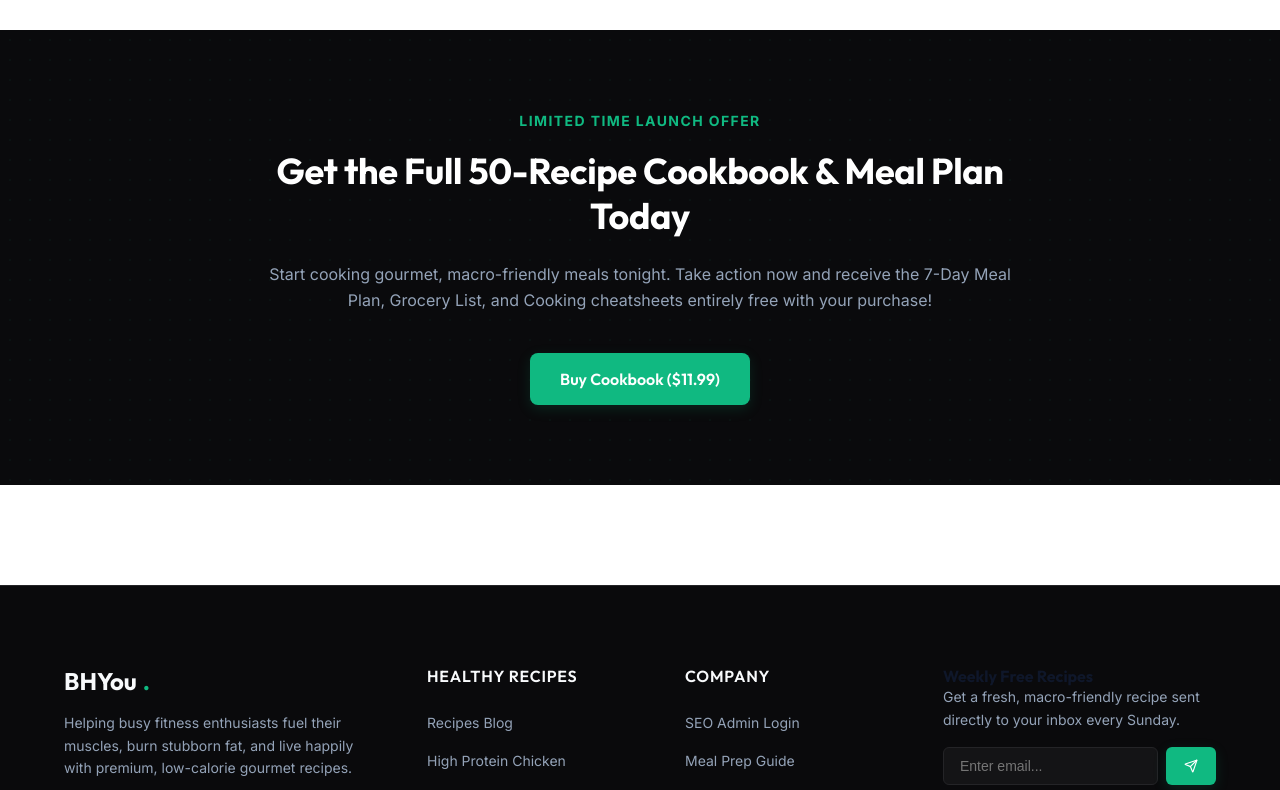
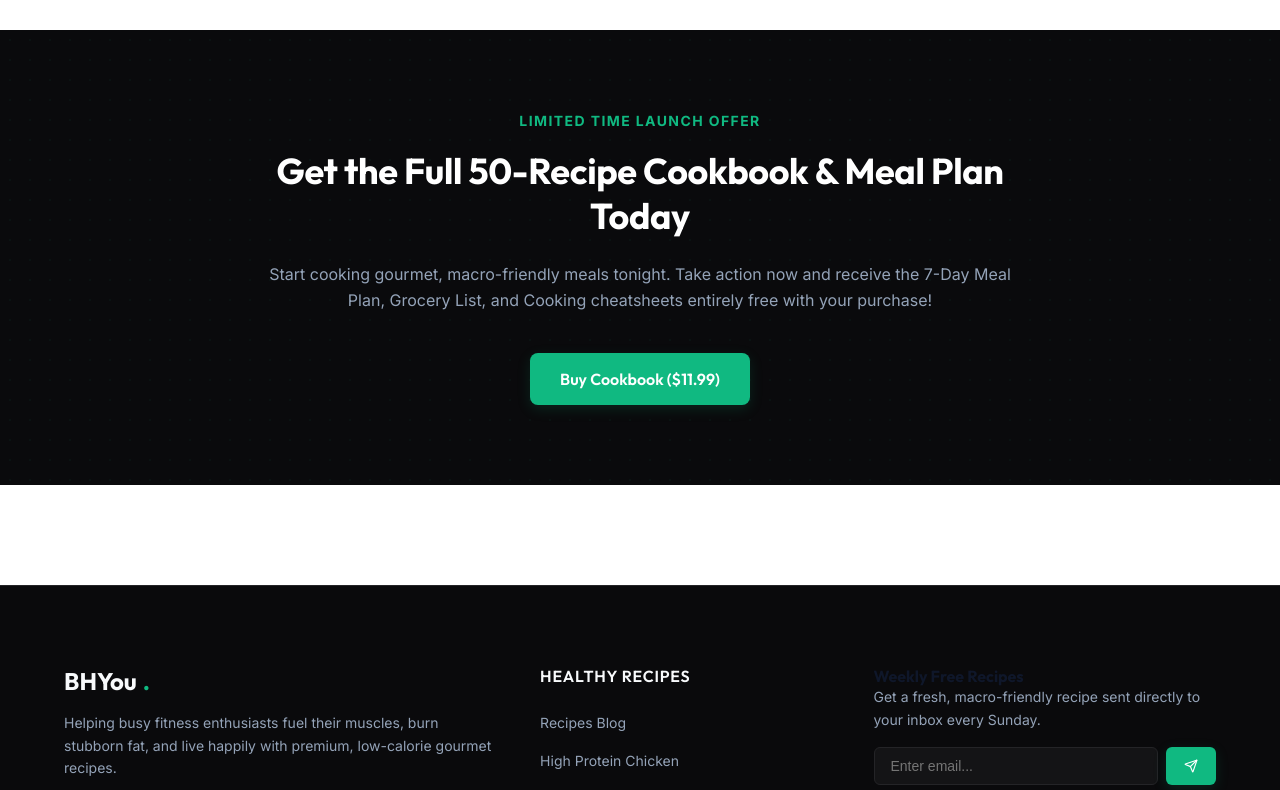
Before and after one commit to driss26/bhyouebook, a React (Vite) app: page / in a window 1280 px wide. Shown: the part 2000-2790 px from the top of the page. Built offline with nearby package versions, Linux system fonts and the light colour scheme; no server answers; the database is empty.

Commit message:
remove Company navigation column and Affiliate Terms from footer

```diff
--- a/src/App.tsx
+++ b/src/App.tsx
@@ -256,15 +256,6 @@ function App() {
                 </ul>
               </div>
 
-              {/* Navigation Col */}
-              <div className="footer-column">
-                <h4>Company</h4>
-                <ul className="footer-links">
-                  <li><Link to="/admin" className="footer-link">SEO Admin Login</Link></li>
-                  <li><Link to="/cookbook" className="footer-link">Meal Prep Guide</Link></li>
-                </ul>
-              </div>
-
               {/* Newsletter Col */}
               <div className="footer-newsletter">
                 <h4>Weekly Free Recipes</h4>
@@ -294,7 +285,6 @@ function App() {
                   <Shield size={12} /> Privacy Policy
                 </a>
                 <a href="#/cookbook">Terms of Service</a>
-                <a href="#/admin">Affiliate Terms</a>
               </div>
             </div>
 
--- a/src/index.css
+++ b/src/index.css
@@ -1618,7 +1618,7 @@ input:checked + .slider-round:before {
 
 .footer-grid {
   display: grid;
-  grid-template-columns: 1.5fr 1fr 1fr 1.2fr;
+  grid-template-columns: 1.5fr 1fr 1.2fr;
   gap: 48px;
   margin-bottom: 64px;
 }
```
